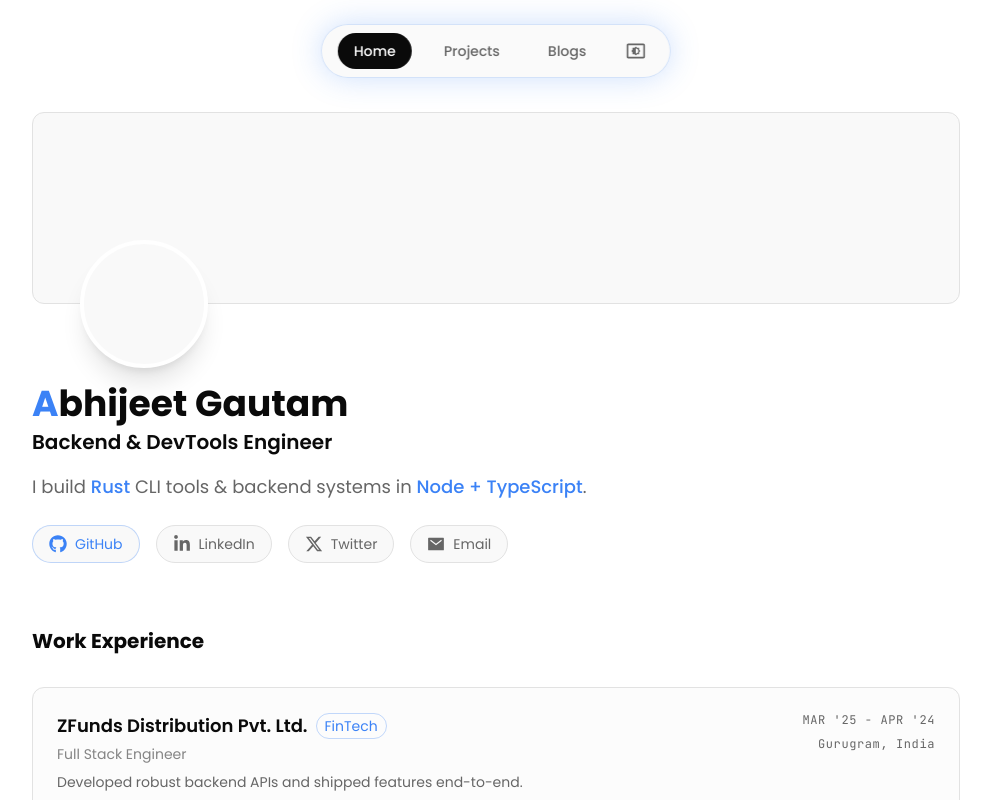
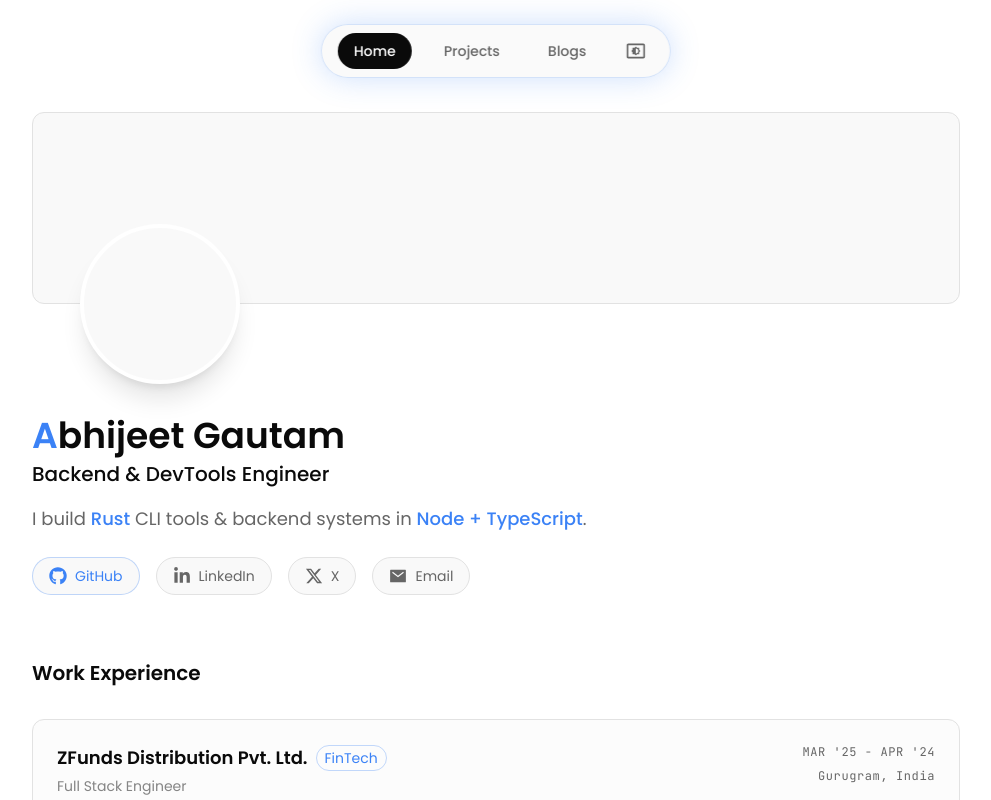
Before and after one commit to Abhijeet-Gautam5702/portfolio, a React app: page /blogs/all in a window 1280 px wide. Both pictures are taken after a click on the button 197 px from the left and 117 px from the top of the page. Shown: the top 800 px of the page, without its empty margins (144-1135 px from the left). Built offline with nearby package versions, Linux system fonts and the light colour scheme; the HTML template or start-up script is replaced by a standard one.

Commit message:
UI Changes to Header sections and footer

```diff
--- a/src/components/Banner.jsx
+++ b/src/components/Banner.jsx
@@ -1,6 +1,6 @@
 const Banner = () => {
   return (
-    <div className="w-full h-32 md:h-48 bg-card rounded-xl border border-border mt-4 mb-[-3rem] md:mb-[-4rem] relative overflow-hidden">
+    <div className="w-full h-32 md:h-48 bg-card rounded-xl border border-border mt-4 mb-[-4rem] md:mb-[-5rem] relative overflow-hidden">
       {/* Intentionally left blank for profile banner */}
     </div>
   );
--- a/src/components/Blogs.jsx
+++ b/src/components/Blogs.jsx
@@ -12,7 +12,7 @@ const Blogs = () => {
   return (
     <div className="mt-16 space-y-8">
       <div className="flex items-center justify-between">
-        <h2 className="text-xl font-bold text-foreground tracking-wider">Blogs</h2>
+        <h2 className="text-xl font-semibold text-foreground tracking-wider">Blogs</h2>
         <button
           onClick={() => navigate('/blogs/all')}
           className="relative flex items-center gap-2 text-sm text-muted hover:text-foreground transition-colors group"
--- a/src/components/Footer.jsx
+++ b/src/components/Footer.jsx
@@ -1,12 +1,25 @@
 import React from 'react';
+import data from '../data.json';
 
 const Footer = () => {
   const currentYear = new Date().getFullYear();
+  const githubLink = data.socials.find(s => s.label === 'GitHub')?.href || '#';
 
   return (
     <footer className="w-full max-w-5xl mx-auto px-6 md:px-12 py-12 border-t border-border/40 mt-12">
       <div className="flex flex-col md:flex-row justify-between items-center gap-4 text-sm font-mono text-muted">
-        <p>Developed by <span className="text-brand">Abhijeet Gautam</span></p>
+        <p>
+          Developed by{' '}
+          <a
+            href={githubLink}
+            target="_blank"
+            rel="noopener noreferrer"
+            className="relative text-brand hover:text-brand transition-colors group"
+          >
+            {data.profile.name}
+            <span className="absolute -bottom-1 left-0 w-0 h-0.5 bg-brand transition-all duration-300 group-hover:w-full rounded-full"></span>
+          </a>
+        </p>
         <p>© {currentYear}</p>
       </div>
     </footer>
--- a/src/components/Hero.jsx
+++ b/src/components/Hero.jsx
@@ -21,14 +21,14 @@ const Hero = () => {
   };
 
   return (
-    <div className="mt-4 space-y-4">
+    <div className="mt-8 space-y-4">
       <div>
-        <h1 className="text-3xl md:text-4xl font-bold text-foreground">
+        <h1 className="text-3xl md:text-4xl font-semibold text-foreground">
           <span className="text-brand">{firstName.charAt(0)}</span>
           {firstName.slice(1)}
           {restOfName}
         </h1>
-        <p className="text-xl font-semibold mt-1 text-foreground">
+        <p className="text-xl font-medium mt-1 text-foreground">
           {designation}
         </p>
       </div>
--- a/src/components/OpenSourceContributions.jsx
+++ b/src/components/OpenSourceContributions.jsx
@@ -11,7 +11,7 @@ const OpenSourceContributions = () => {
   return (
     <div className="mt-16 space-y-8">
       <div className="flex items-center justify-between">
-        <h2 className="text-xl font-bold text-foreground">Open Source Contributions</h2>
+        <h2 className="text-xl font-semibold text-foreground">Open Source Contributions</h2>
         <button
           onClick={() => navigate('/contributions/all')}
           className="relative flex items-center gap-2 text-sm text-muted hover:text-foreground transition-colors group"
--- a/src/components/ProfileImage.jsx
+++ b/src/components/ProfileImage.jsx
@@ -1,6 +1,6 @@
 const ProfileImage = () => {
   return (
-    <div className="w-24 h-24 md:w-32 md:h-32 rounded-full border-4 border-background bg-card relative z-10 overflow-hidden ml-6 md:ml-12 shadow-xl">
+    <div className="w-32 h-32 md:w-40 md:h-40 rounded-full border-4 border-background bg-card relative z-10 overflow-hidden ml-6 md:ml-12 shadow-xl">
       {/* Empty circular profile picture */}
     </div>
   );
--- a/src/components/Projects.jsx
+++ b/src/components/Projects.jsx
@@ -12,7 +12,7 @@ const Projects = () => {
   return (
     <div className="mt-16 space-y-8">
       <div className="flex items-center justify-between">
-        <h2 className="text-xl font-bold text-foreground">Projects</h2>
+        <h2 className="text-xl font-semibold text-foreground">Projects</h2>
         <button
           onClick={() => navigate('/projects/all')}
           className="relative flex items-center gap-2 text-sm text-muted hover:text-foreground transition-colors group"
--- a/src/components/WorkExperience.jsx
+++ b/src/components/WorkExperience.jsx
@@ -9,7 +9,7 @@ const WorkExperience = () => {
 
   return (
     <div className="mt-16 space-y-8">
-      <h2 className="text-xl font-bold text-foreground">Work Experience</h2>
+      <h2 className="text-xl font-semibold text-foreground">Work Experience</h2>
       <div className="space-y-6">
         {experiences.map((exp, index) => (
           <div
--- a/src/data.json
+++ b/src/data.json
@@ -5,16 +5,24 @@
     "description": "I build **Rust** CLI tools & backend systems in **Node + TypeScript**."
   },
   "socials": [
-    { "label": "GitHub", "href": "https://github.com", "icon": "FaGithub" },
+    {
+      "label": "GitHub",
+      "href": "https://github.com/Abhijeet-Gautam5702",
+      "icon": "FaGithub"
+    },
     {
       "label": "LinkedIn",
-      "href": "https://linkedin.com",
+      "href": "https://linkedin.com/in/abhijeet-gautam-a413b1211",
       "icon": "FaLinkedinIn"
     },
-    { "label": "Twitter", "href": "https://twitter.com", "icon": "FaXTwitter" },
+    {
+      "label": "X",
+      "href": "https://x.com/abhijeet_gautam",
+      "icon": "FaXTwitter"
+    },
     {
       "label": "Email",
-      "href": "mailto:hello@example.com",
+      "href": "mailto:abhijeetgautam572@gmail.com",
       "icon": "IoMailSharp"
     }
   ],
@@ -51,18 +59,14 @@
           "name": "forg",
           "description": "A simple file organiser CLI tool that automatically sorts all your files into folders based on their extensions.",
           "stars": 0,
-          "languages": [
-            { "name": "Rust", "color": "#f97316" }
-          ],
+          "languages": [{ "name": "Rust", "color": "#f97316" }],
           "link": "https://github.com/Abhijeet-Gautam5702/forg"
         },
         {
           "name": "Panda-Q",
           "description": "A single node message broker with at-least once delivery semantics.",
           "stars": 0,
-          "languages": [
-            { "name": "TypeScript", "color": "#3b82f6" }
-          ],
+          "languages": [{ "name": "TypeScript", "color": "#3b82f6" }],
           "link": "https://github.com/Abhijeet-Gautam5702/Panda-Q"
         },
         {
@@ -88,33 +92,25 @@
           "name": "Requestly",
           "description": "Open-source alternative to Charles Proxy & Fiddler.",
           "stars": 2100,
-          "languages": [
-            { "name": "TypeScript", "color": "#3b82f6" }
-          ]
+          "languages": [{ "name": "TypeScript", "color": "#3b82f6" }]
         },
         {
           "name": "Flexprice",
           "description": "Open-source metering and billing infrastructure.",
           "stars": 1200,
-          "languages": [
-            { "name": "Go", "color": "#06b6d4" }
-          ]
+          "languages": [{ "name": "Go", "color": "#06b6d4" }]
         },
         {
           "name": "Cal.com",
           "description": "Scheduling infrastructure for everyone.",
           "stars": 31000,
-          "languages": [
-            { "name": "TypeScript", "color": "#3b82f6" }
-          ]
+          "languages": [{ "name": "TypeScript", "color": "#3b82f6" }]
         },
         {
           "name": "Supabase",
           "description": "The open source Firebase alternative.",
           "stars": 65000,
-          "languages": [
-            { "name": "TypeScript", "color": "#3b82f6" }
-          ]
+          "languages": [{ "name": "TypeScript", "color": "#3b82f6" }]
         }
       ]
     },
```
